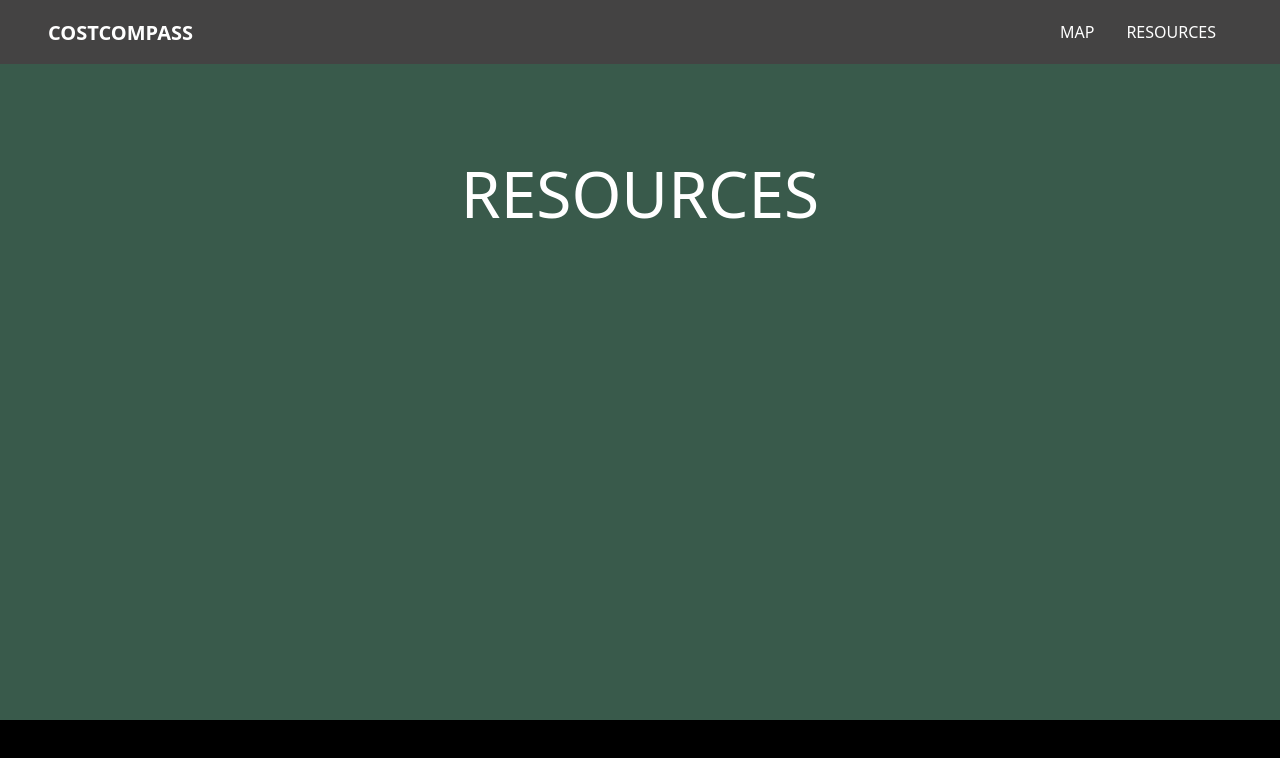
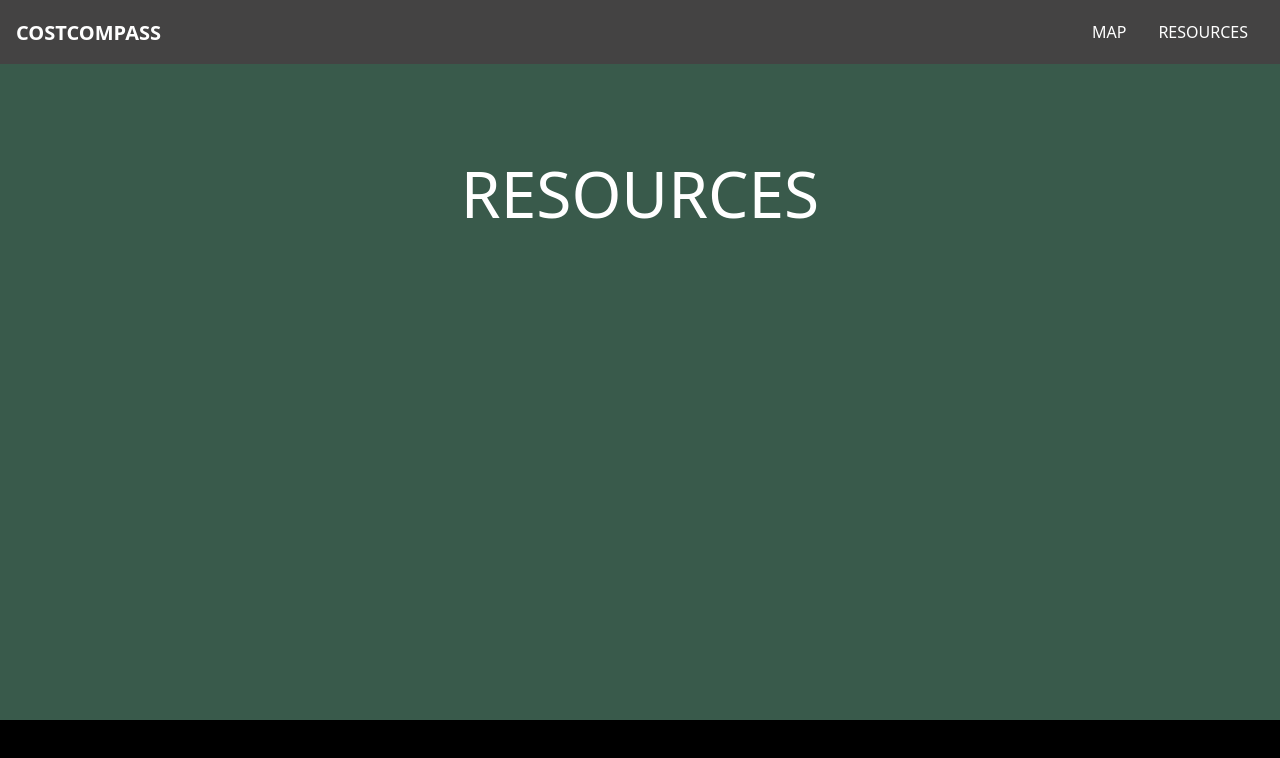
Before and after one commit to CloudRazerz/CostCompass, a React (Create React App) app in the folder cost-compass/: page /resources in a window 1280 px wide. Shown: the top 758 px of the page. Built offline with nearby package versions, Linux system fonts and the light colour scheme; a web font is replaced by a local one.

Commit message:
changed padding

```diff
--- a/cost-compass/src/components/Navbar/navbar.css
+++ b/cost-compass/src/components/Navbar/navbar.css
@@ -3,13 +3,14 @@
     width: 100vw;
     max-width: 100rem;
     margin: 0 auto;
-    padding: 2rem 3rem;
+    padding: 2rem 1rem;
     display: flex;
     align-items: center;
     justify-content: space-between;
     z-index: 3;
     background-color: #444343;
     position: fixed;
+
 }
 
 .logo {
@@ -26,6 +27,7 @@
     color: white;
     cursor: pointer;
     text-align: left;
+
 }
 
 
```
